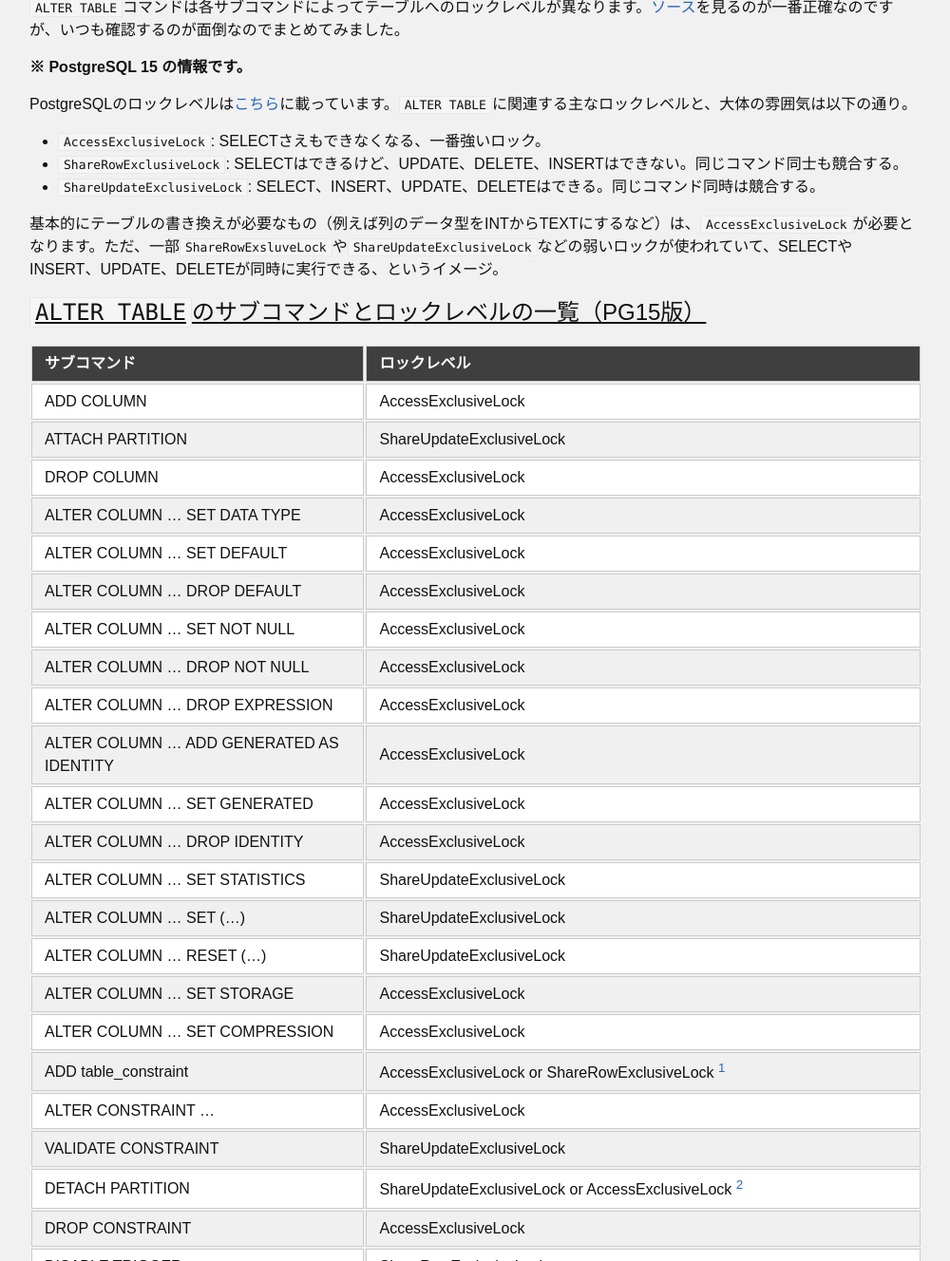
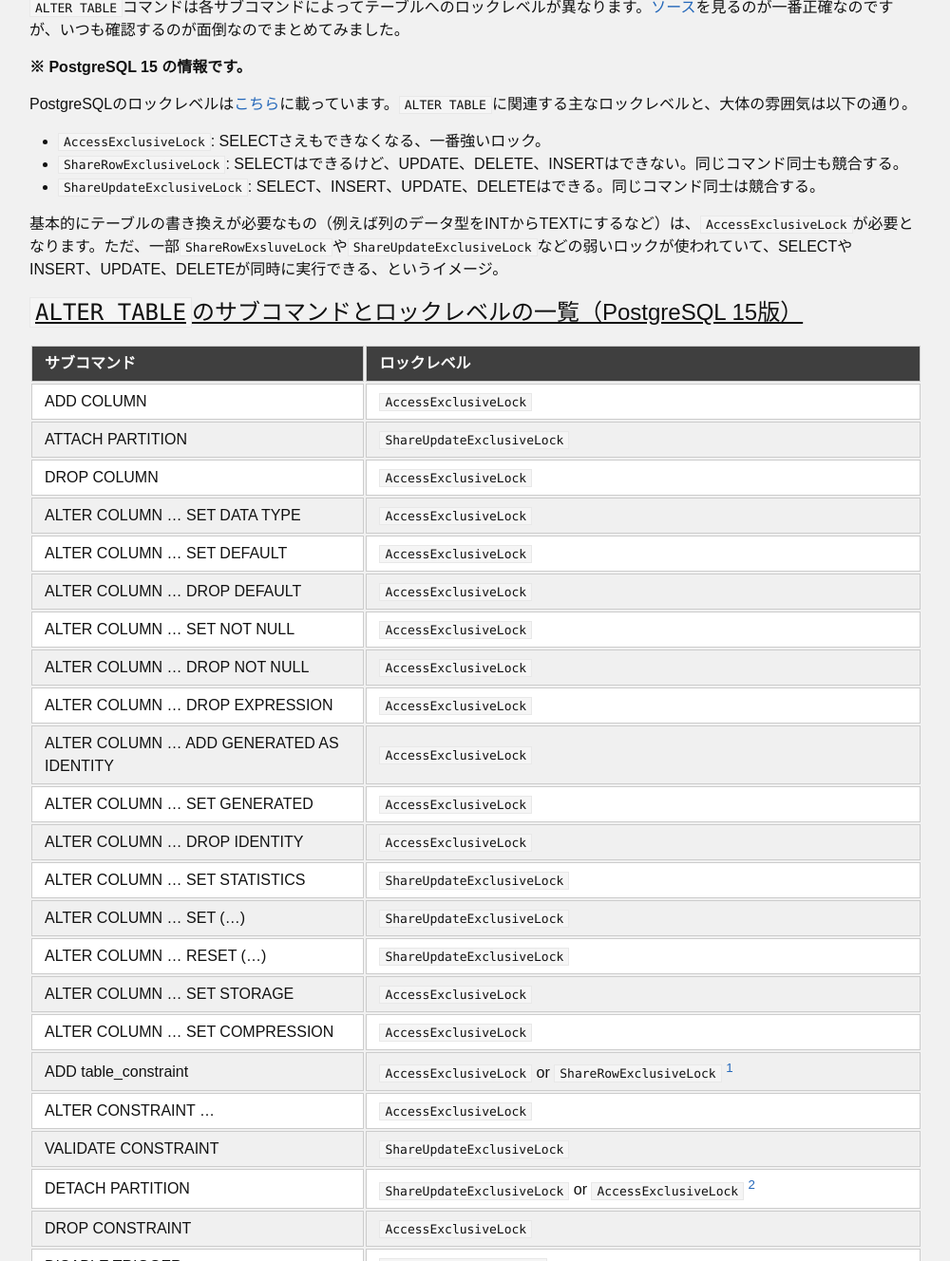
Before and after one commit to MasahikoSawada/masahikosawada.github.io, a Jekyll site: the page built from _posts/2023-05-08-Lock-Levels-Of-ALTER-TABLE.md, in a window 1280 px wide and 1400 px high, scrolled down 228 px, cut to the strip 72-1400 px from the top of the window. Shown: the whole strip at 95% size, without its empty margins (139-1139 px from the left). Built offline with Jekyll 4.4.1, drawn with Linux system fonts in a browser that asks for light colours; comment, search, counter and statistics services are not loaded.

Commit message:
post: update the alter table lock level post.

```diff
--- a/_posts/2023-05-08-Lock-Levels-Of-ALTER-TABLE.md
+++ b/_posts/2023-05-08-Lock-Levels-Of-ALTER-TABLE.md
@@ -13,64 +13,65 @@ PostgreSQLのロックレベルは[こちら](https://www.postgresql.jp/document
 
 * `AccessExclusiveLock`: SELECTさえもできなくなる、一番強いロック。
 * `ShareRowExclusiveLock`: SELECTはできるけど、UPDATE、DELETE、INSERTはできない。同じコマンド同士も競合する。
-* `ShareUpdateExclusiveLock`: SELECT、INSERT、UPDATE、DELETEはできる。同じコマンド同時は競合する。
+* `ShareUpdateExclusiveLock`: SELECT、INSERT、UPDATE、DELETEはできる。同じコマンド同士は競合する。
 
 基本的にテーブルの書き換えが必要なもの（例えば列のデータ型をINTからTEXTにするなど）は、`AccessExclusiveLock`が必要となります。ただ、一部`ShareRowExsluveLock`や`ShareUpdateExclusiveLock`などの弱いロックが使われていて、SELECTやINSERT、UPDATE、DELETEが同時に実行できる、というイメージ。
 
-## `ALTER TABLE`のサブコマンドとロックレベルの一覧（PG15版）
+## `ALTER TABLE`のサブコマンドとロックレベルの一覧（PostgreSQL 15版）
 
 | サブコマンド                               | ロックレベル                                                                              |
 |--------------------------------------------|-------------------------------------------------------------------------------------------|
-| ADD COLUMN                                 | AccessExclusiveLock                                                                       |
-| ATTACH PARTITION                           | ShareUpdateExclusiveLock                                                                  |
-| DROP COLUMN                                | AccessExclusiveLock                                                                       |
-| ALTER COLUMN ... SET DATA TYPE             | AccessExclusiveLock                                                                       |
-| ALTER COLUMN ... SET DEFAULT               | AccessExclusiveLock                                                                       |
-| ALTER COLUMN ... DROP DEFAULT              | AccessExclusiveLock                                                                       |
-| ALTER COLUMN ... SET NOT NULL              | AccessExclusiveLock                                                                       |
-| ALTER COLUMN ... DROP NOT NULL             | AccessExclusiveLock                                                                       |
-| ALTER COLUMN ... DROP EXPRESSION           | AccessExclusiveLock                                                                       |
-| ALTER COLUMN ... ADD GENERATED AS IDENTITY | AccessExclusiveLock                                                                       |
-| ALTER COLUMN ... SET GENERATED             | AccessExclusiveLock                                                                       |
-| ALTER COLUMN ... DROP IDENTITY             | AccessExclusiveLock                                                                       |
-| ALTER COLUMN ... SET STATISTICS            | ShareUpdateExclusiveLock                                                                  |
-| ALTER COLUMN ... SET (...)                 | ShareUpdateExclusiveLock                                                                  |
-| ALTER COLUMN ... RESET (...)               | ShareUpdateExclusiveLock                                                                  |
-| ALTER COLUMN ... SET STORAGE               | AccessExclusiveLock                                                                       |
-| ALTER COLUMN ... SET COMPRESSION           | AccessExclusiveLock                                                                       |
-| ADD table_constraint                       | AccessExclusiveLock or ShareRowExclusiveLock [^table_constraint]                          |
-| ALTER CONSTRAINT ...                       | AccessExclusiveLock                                                                       |
-| VALIDATE CONSTRAINT                        | ShareUpdateExclusiveLock                                                                  |
-| DETACH PARTITION                           | ShareUpdateExclusiveLock or AccessExclusiveLock [^detach_partition]                       |
-| DROP CONSTRAINT                            | AccessExclusiveLock                                                                       |
-| DISABLE TRIGGER                            | ShareRowExclusiveLock                                                                     |
-| ENABLE TRIGGER                             | ShareRowExclusiveLock                                                                     |
-| ENABLE REPLICA TRIGGER                     | ShareRowExclusiveLock                                                                     |
-| ENABLE ALWAYS TRIGGER                      | ShareRowExclusiveLock                                                                     |
-| DISABLE RULE                               | AccessExclusiveLock                                                                       |
-| ENABLE RULE                                | AccessExclusiveLock                                                                       |
-| ENABLE REPLICA RULE                        | AccessExclusiveLock                                                                       |
-| ENABLE ALWAYS RULE                         | AccessExclusiveLock                                                                       |
-| DISABLE ROW LEVEL SECURITY                 | AccessExclusiveLock                                                                       |
-| ENABLE ROW LEVEL SECURITY                  | AccessExclusiveLock                                                                       |
-| NO FORCE ROW LEVEL SECURITY                | AccessExclusiveLock                                                                       |
-| CLUSTER ON                                 | ShareUpdateExclusiveLock                                                                  |
-| SET WITHOUT CLUSTER                        | ShareUpdateExclusiveLock                                                                  |
-| SET WITHOUT OIDS                           | AccessExclusiveLock                                                                       |
-| SET ACCESS METHOD                          | AccessExclusiveLock                                                                       |
-| SET TABLESPACE                             | AccessExclusiveLock                                                                       |
-| SET LOGGED/UNLOGGED                        | AccessExclusiveLock                                                                       |
+| ADD COLUMN                                 | `AccessExclusiveLock`                                                                     |
+| ATTACH PARTITION                           | `ShareUpdateExclusiveLock`                                                                |
+| DROP COLUMN                                | `AccessExclusiveLock`                                                                     |
+| ALTER COLUMN ... SET DATA TYPE             | `AccessExclusiveLock`                                                                     |
+| ALTER COLUMN ... SET DEFAULT               | `AccessExclusiveLock`                                                                     |
+| ALTER COLUMN ... DROP DEFAULT              | `AccessExclusiveLock`                                                                     |
+| ALTER COLUMN ... SET NOT NULL              | `AccessExclusiveLock`                                                                     |
+| ALTER COLUMN ... DROP NOT NULL             | `AccessExclusiveLock`                                                                     |
+| ALTER COLUMN ... DROP EXPRESSION           | `AccessExclusiveLock`                                                                     |
+| ALTER COLUMN ... ADD GENERATED AS IDENTITY | `AccessExclusiveLock`                                                                     |
+| ALTER COLUMN ... SET GENERATED             | `AccessExclusiveLock`                                                                     |
+| ALTER COLUMN ... DROP IDENTITY             | `AccessExclusiveLock`                                                                     |
+| ALTER COLUMN ... SET STATISTICS            | `ShareUpdateExclusiveLock`                                                                |
+| ALTER COLUMN ... SET (...)                 | `ShareUpdateExclusiveLock`                                                                |
+| ALTER COLUMN ... RESET (...)               | `ShareUpdateExclusiveLock`                                                                |
+| ALTER COLUMN ... SET STORAGE               | `AccessExclusiveLock`                                                                     |
+| ALTER COLUMN ... SET COMPRESSION           | `AccessExclusiveLock`                                                                     |
+| ADD table_constraint                       | `AccessExclusiveLock` or `ShareRowExclusiveLock` [^table_constraint]                      |
+| ALTER CONSTRAINT ...                       | `AccessExclusiveLock`                                                                     |
+| VALIDATE CONSTRAINT                        | `ShareUpdateExclusiveLock`                                                                |
+| DETACH PARTITION                           | `ShareUpdateExclusiveLock` or `AccessExclusiveLock` [^detach_partition]                   |
+| DROP CONSTRAINT                            | `AccessExclusiveLock`                                                                     |
+| DISABLE TRIGGER                            | `ShareRowExclusiveLock`                                                                   |
+| ENABLE TRIGGER                             | `ShareRowExclusiveLock`                                                                   |
+| ENABLE REPLICA TRIGGER                     | `ShareRowExclusiveLock`                                                                   |
+| ENABLE ALWAYS TRIGGER                      | `ShareRowExclusiveLock`                                                                   |
+| DISABLE RULE                               | `AccessExclusiveLock`                                                                     |
+| ENABLE RULE                                | `AccessExclusiveLock`                                                                     |
+| ENABLE REPLICA RULE                        | `AccessExclusiveLock`                                                                     |
+| ENABLE ALWAYS RULE                         | `AccessExclusiveLock`                                                                     |
+| DISABLE ROW LEVEL SECURITY                 | `AccessExclusiveLock`                                                                     |
+| ENABLE ROW LEVEL SECURITY                  | `AccessExclusiveLock`                                                                     |
+| NO FORCE ROW LEVEL SECURITY                | `AccessExclusiveLock`                                                                     |
+| CLUSTER ON                                 | `ShareUpdateExclusiveLock`                                                                |
+| SET WITHOUT CLUSTER                        | `ShareUpdateExclusiveLock`                                                                |
+| SET WITHOUT OIDS                           | `AccessExclusiveLock`                                                                     |
+| SET ACCESS METHOD                          | `AccessExclusiveLock`                                                                     |
+| SET TABLESPACE                             | `AccessExclusiveLock`                                                                     |
+| SET LOGGED/UNLOGGED                        | `AccessExclusiveLock`                                                                     |
 | SET (...)                                  | パラメータによって異なる（大体が`ShareUpdateExclusiveLock`、たまに`AccessExclusiveLock`） |
 | RESET (...)                                | パラメータによって異なる（大体が`ShareUpdateExclusiveLock`、たまに`AccessExclusiveLock`） |
-| INHERIT                                    | AccessExclusiveLock                                                                       |
-| NO INHERIT                                 | AccessExclusiveLock                                                                       |
-| OF                                         | AccessExclusiveLock                                                                       |
-| NOT OF                                     | AccessExclusiveLock                                                                       |
-| OWNER TO                                   | AccessExclusiveLock                                                                       |
-| RENAME                                     | AccessExclusiveLock                                                                       |
-| REPLICA IDENTITY                           | AccessExclusiveLock                                                                       |
-| SET SCHEMA                                 | AccessExclusiveLock                                                                       |
-| SET TABLESPACE                             | AccessExclusiveLock                                                                       |
+| INHERIT                                    | `AccessExclusiveLock`                                                                     |
+| NO INHERIT                                 | `AccessExclusiveLock`                                                                     |
+| OF                                         | `AccessExclusiveLock`                                                                     |
+| NOT OF                                     | `AccessExclusiveLock`                                                                     |
+| OWNER TO                                   | `AccessExclusiveLock`                                                                     |
+| RENAME                                     | `AccessExclusiveLock`                                                                     |
+| REPLICA IDENTITY                           | `AccessExclusiveLock`                                                                     |
+| SET SCHEMA                                 | `AccessExclusiveLock`                                                                     |
+| SET TABLESPACE                             | `AccessExclusiveLock`                                                                     |
+|                                            |                                                                                           |
 
  [^table_constraint]: 外部キーに関するものの場合は`ShareRowExclusiveLock`、それ以外（主キーなど）は`AccessExclusiveLock`
  [^detach_partition]: `CONCURRENTLY`オプションがついていれば`ShareUpdateExclusiveLock`、そうでない場合は`AccessExclusiveLock`
```
